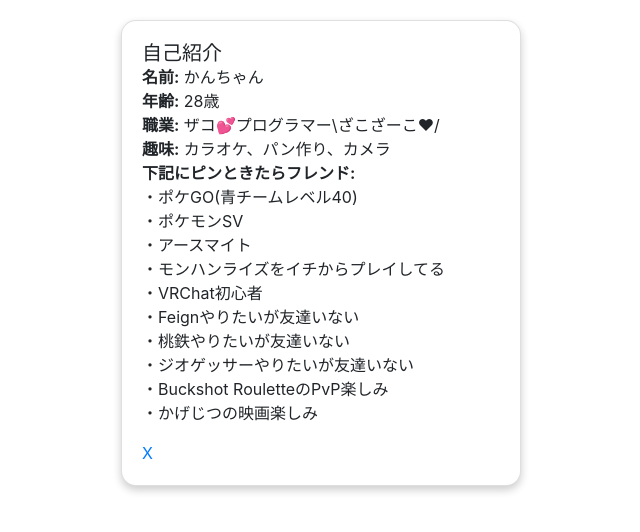
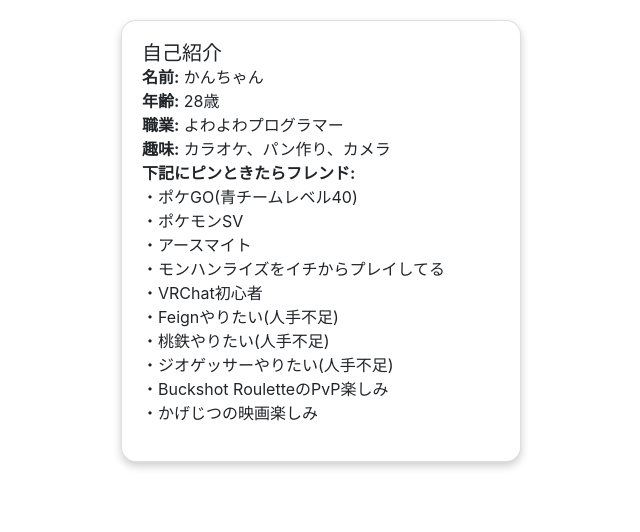
Before and after one commit to k-horiuchi/k-horiuchi.github.io, a plain HTML site: page index.html in a window 1280 px wide. Shown: the whole page, without its empty margins (319-959 px from the left). Drawn offline with nearby package versions, Linux system fonts and the light colour scheme.

Commit message:
Update index.html

```diff
--- a/index.html
+++ b/index.html
@@ -32,7 +32,7 @@
         <h5 class="card-title">自己紹介</h5>
         <p class="card-text"><strong>名前:</strong> かんちゃん</p>
         <p class="card-text"><strong>年齢:</strong> 28歳</p>
-        <p class="card-text"><strong>職業:</strong> ザコ💕プログラマー\ざこざーこ❤/</p>
+        <p class="card-text"><strong>職業:</strong> よわよわプログラマー</p>
         <p class="card-text"><strong>趣味:</strong> カラオケ、パン作り、カメラ</p>
         <p class="card-text"><strong>下記にピンときたらフレンド:</strong></p>
         <ul class="list-unstyled">
@@ -41,14 +41,13 @@
           <li>・アースマイト</li>
           <li>・モンハンライズをイチからプレイしてる</li>
           <li>・VRChat初心者</li>
-          <li>・Feignやりたいが友達いない</li>
-          <li>・桃鉄やりたいが友達いない</li>
-          <li>・ジオゲッサーやりたいが友達いない</li>
+          <li>・Feignやりたい(人手不足)</li>
+          <li>・桃鉄やりたい(人手不足)</li>
+          <li>・ジオゲッサーやりたい(人手不足)</li>
           <li>・Buckshot RouletteのPvP楽しみ</li>
           <li>・かげじつの映画楽しみ</li>
         </ul>
-        <p class="card-text"><a href="https://x.com/vr_kan_chan">X</a></p>
-      </div>
+     </div>
     </div>
   </div>
 
```
